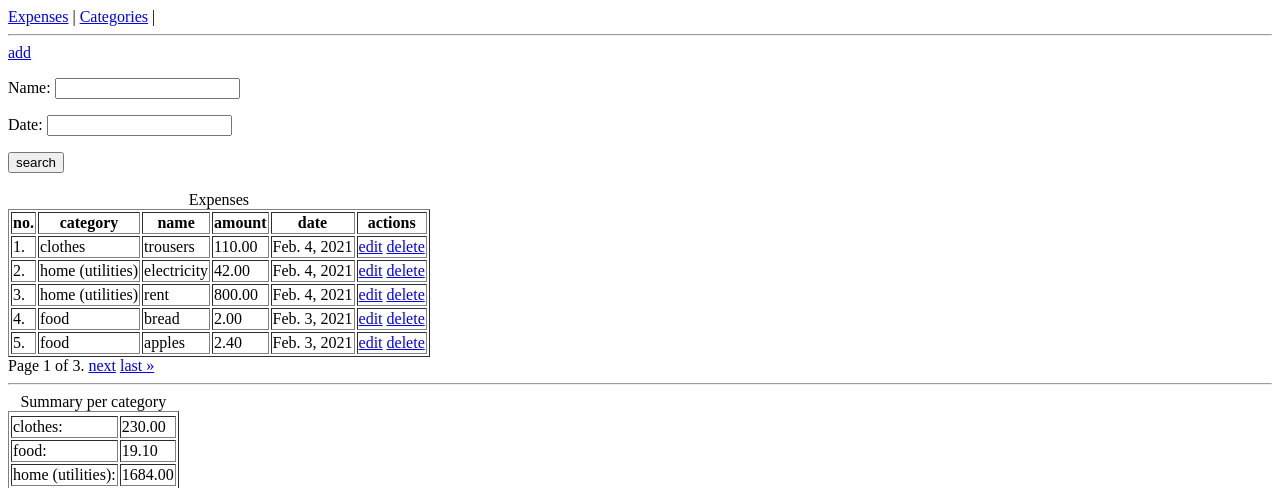
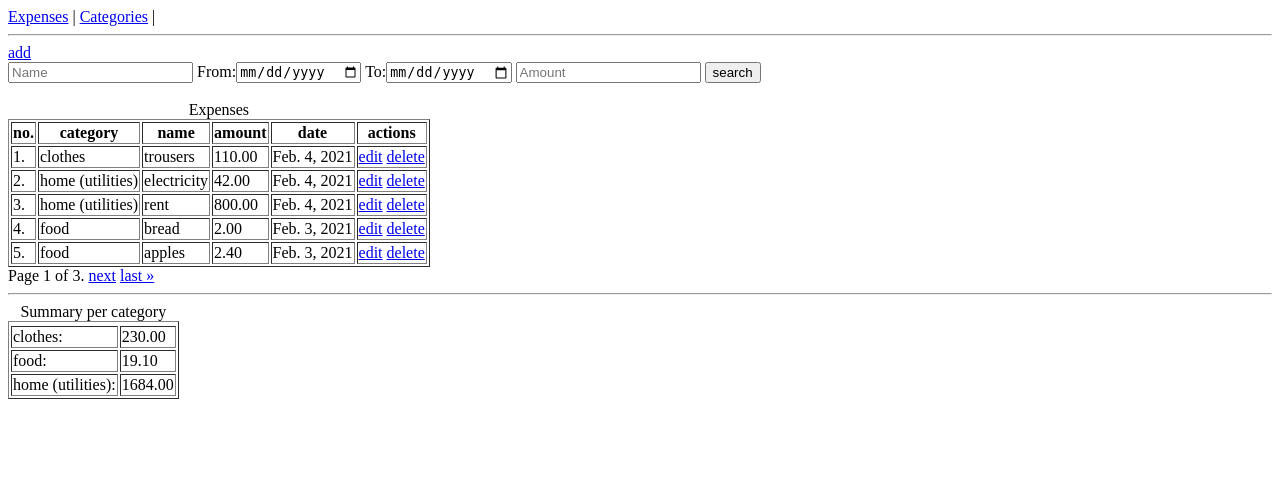
Before and after one commit to Yonash95/expenses, a Django app: page /expenses/expense/list/ in a window 1280 px wide. Shown: the top 488 px of the page. Run offline with Django 4.2, Linux system fonts and the light colour scheme; data comes from the database, SQL or seed files in the repository.

Commit message:
search by date range

```diff
--- a/expenses/forms.py
+++ b/expenses/forms.py
@@ -3,11 +3,16 @@ from .models import Expense
 
 
 class ExpenseSearchForm(forms.ModelForm):
+    start_date = forms.DateField()
+    end_date = forms.DateField()
+
     class Meta:
         model = Expense
-        fields = ('name', 'date')
+        fields = ('name', 'amount', 'start_date', 'end_date')
 
     def __init__(self, *args, **kwargs):
         super().__init__(*args, **kwargs)
         self.fields['name'].required = False
-        self.fields['date'].required = False
+        self.fields['amount'].required = False
+        self.fields['start_date'].required = False
+        self.fields['end_date'].required = False
--- a/expenses/templates/expenses/expense_list.html
+++ b/expenses/templates/expenses/expense_list.html
@@ -5,7 +5,10 @@
 <a href="{% url 'expenses:expense-create' %}">add</a>
 
 <form method="get" action="">
-  {{form.as_p}}
+  <input name="name" type="text" placeholder="Name">
+  From:<input name="start_date" type="date">
+  To:<input name="end_date" type="date">
+  <input name="amount" type="number" placeholder="Amount">
   <button type="submit">search</button>
 </form>
 <br>
--- a/expenses/views.py
+++ b/expenses/views.py
@@ -14,12 +14,18 @@ class ExpenseListView(ListView):
 
         form = ExpenseSearchForm(self.request.GET)
         if form.is_valid():
-            name = form.cleaned_data.get('name', '').strip()
-            date = form.cleaned_data.get('date')
+            name = form.cleaned_data.get('name').strip()
+            start_date = form.cleaned_data.get('start_date')
+            end_date = form.cleaned_data.get('end_date')
+            amount = form.cleaned_data.get('amount')
             if name:
                 queryset = queryset.filter(name__icontains=name)
-            if date:
-                queryset = queryset.filter(date=date)
+            if start_date:
+                queryset = queryset.filter(date__gte=start_date)
+            if end_date:
+                queryset = queryset.filter(date__lte=end_date)
+            if amount:
+                queryset = queryset.filter(amount=amount)
 
         return super().get_context_data(
             form=form,
```
